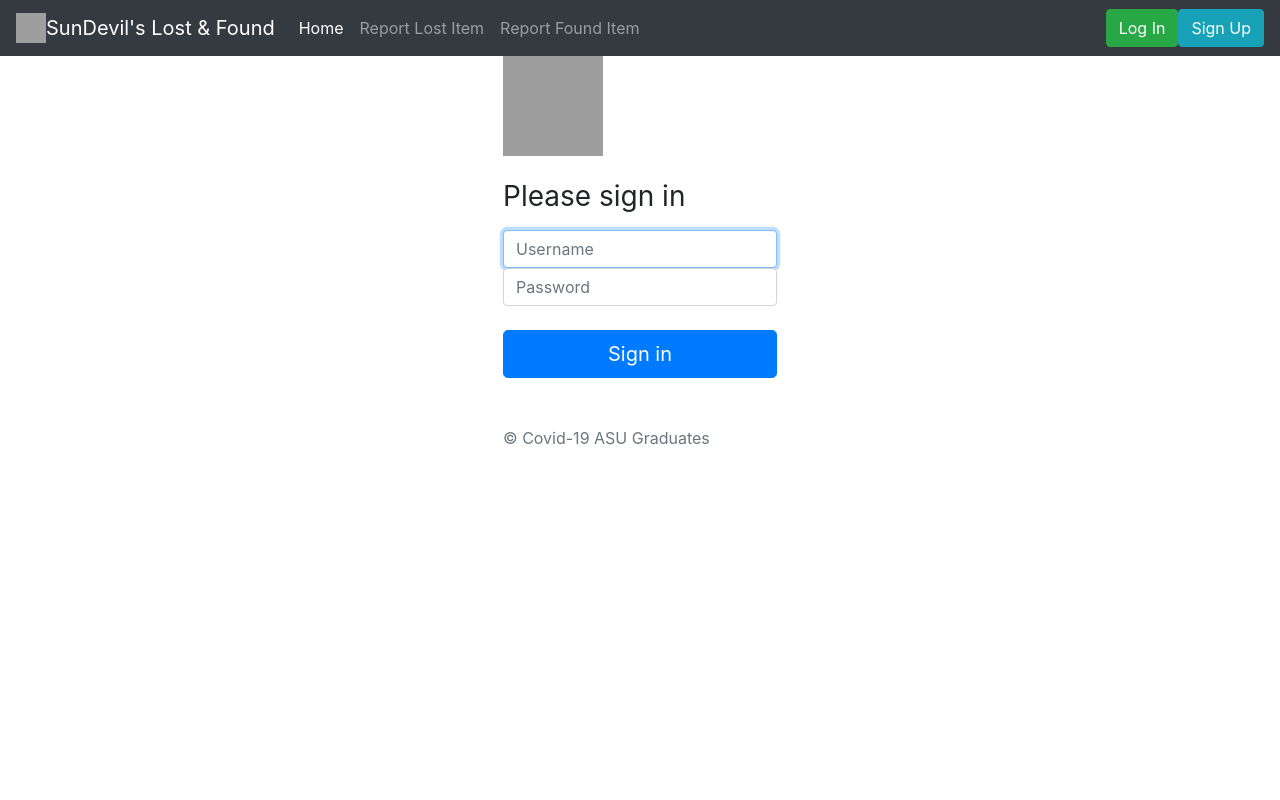
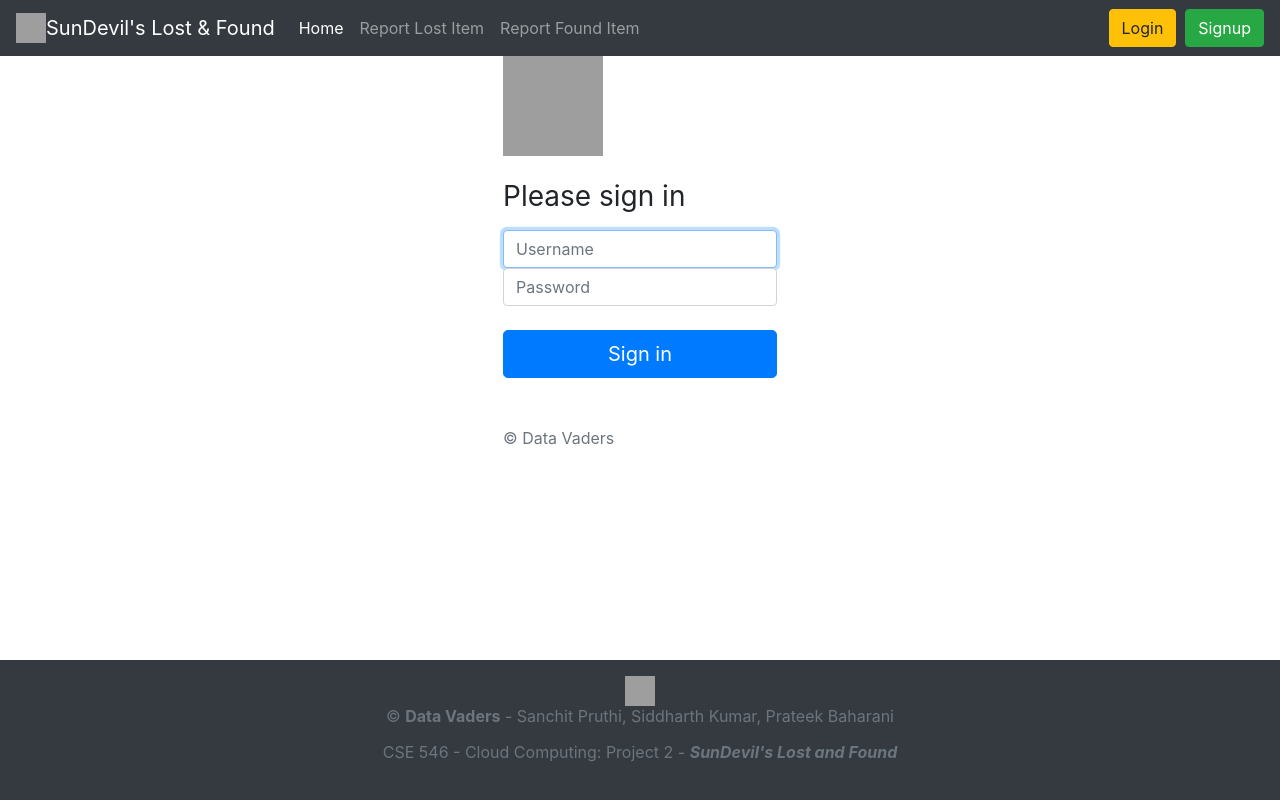
Before and after one commit to pkbaharani/cloud-computing-project-2, a Django app: page /lostfound/login/ in a window 1280 px wide. Run offline with Django 3.2, Linux system fonts and the light colour scheme; some libraries are stand-ins or nearby versions; grey boxes are pictures that could not be loaded.

Commit message:
Update Navbar and Logo

```diff
--- a/cc2/templates/lostfound/base.html
+++ b/cc2/templates/lostfound/base.html
@@ -8,14 +8,30 @@
     <!-- Bootstrap CSS -->
     <link rel="stylesheet" href="https://stackpath.bootstrapcdn.com/bootstrap/4.1.3/css/bootstrap.min.css" integrity="sha384-MCw98/SFnGE8fJT3GXwEOngsV7Zt27NXFoaoApmYm81iuXoPkFOJwJ8ERdknLPMO" crossorigin="anonymous">
 
+    <link rel="icon"
+      type="image/png"
+      href="https://brandguide.asu.edu/sites/default/files/styles/panopoly_image_original/public/asu_pitchfork_gold_maroon_gold.png?itok=jg1ADRb7">
+
     {% block javascript %}
     {% endblock %}
 
     <title>Sun Devil's Lost & Found</title>
+
+    <style type="text/css">
+      .footer {
+        position: fixed;
+        bottom: 0;
+        width: 100%;
+        /* Set the fixed height of the footer here */
+        height: 140px;
+        line-height: 20px; /* Vertically center the text there */
+      }
+    </style>
+
   </head>
   <body>
     <nav class="navbar navbar-expand-lg navbar-dark bg-dark">
-      <a class="navbar-brand" href="#"><img src="/docs/4.1/assets/brand/bootstrap-solid.svg" width="30" height="30" class="d-inline-block align-top" alt="">SunDevil's Lost & Found</a>
+      <a class="navbar-brand" href="#"><img src="https://brandguide.asu.edu/sites/default/files/styles/panopoly_image_original/public/asu_pitchfork_gold_maroon_gold.png?itok=jg1ADRb7" width="30" height="30" class="d-inline-block align-top" alt="">SunDevil's Lost & Found</a>
       <button class="navbar-toggler" type="button" data-toggle="collapse" data-target="#navbarNavAltMarkup" aria-controls="navbarNavAltMarkup" aria-expanded="false" aria-label="Toggle navigation">
         <span class="navbar-toggler-icon"></span>
       </button>
@@ -25,10 +41,11 @@
           <a class="nav-item nav-link" href="#">Report Lost Item</a>
           <a class="nav-item nav-link" href="#">Report Found Item</a>
         </div>
-
-
-        <button class="btn btn-success my-2 my-sm-0">Log In</button>
-        <button class="btn btn-info my-2 my-sm-0">Sign Up</button>
+        <div class="d-flex">
+          <a href="" class="btn btn-warning" role="button">Login</a>
+          <span>&nbsp;&nbsp;</span>
+          <a href="" class="btn btn-success" role="button">Signup</a>
+        </div>
       </div>
     </nav>
 
@@ -46,4 +63,16 @@
     <script src="https://cdnjs.cloudflare.com/ajax/libs/popper.js/1.14.3/umd/popper.min.js" integrity="sha384-ZMP7rVo3mIykV+2+9J3UJ46jBk0WLaUAdn689aCwoqbBJiSnjAK/l8WvCWPIPm49" crossorigin="anonymous"></script>
     <script src="https://stackpath.bootstrapcdn.com/bootstrap/4.1.3/js/bootstrap.min.js" integrity="sha384-ChfqqxuZUCnJSK3+MXmPNIyE6ZbWh2IMqE241rYiqJxyMiZ6OW/JmZQ5stwEULTy" crossorigin="anonymous"></script>
   </body>
+
+  <footer class="footer mt-auto py-3 bg-dark">
+  <div class="container">
+    <div class="text-center">
+      <img src="https://brandguide.asu.edu/sites/default/files/styles/panopoly_image_original/public/asu_pitchfork_gold_maroon_gold.png?itok=jg1ADRb7" width="30" height="30">
+    </div>
+
+    <p class="text-muted text-center">&copy; <span class="font-weight-bold">Data Vaders</span> - Sanchit Pruthi, Siddharth Kumar, Prateek Baharani</p>
+    <p class="text-muted text-center">CSE 546 - Cloud Computing: Project 2 - <span class="font-italic font-weight-bold">SunDevil's Lost and Found</span></p>
+  </div>
+</footer>
+
 </html>
--- a/cc2/templates/lostfound/login.html
+++ b/cc2/templates/lostfound/login.html
@@ -12,7 +12,7 @@
 		  <input type="password" id="inputPassword" name="password" class="form-control" placeholder="Password" required>
 		  <br>
 		  <button class="btn btn-lg btn-primary btn-block" type="submit">Sign in</button>
-		  <p class="mt-5 mb-3 text-muted">&copy; Covid-19 ASU Graduates</p>
+		  <p class="mt-5 mb-3 text-muted">&copy; Data Vaders</p>
 		</form>
       </div>
 {%endblock%}
```
